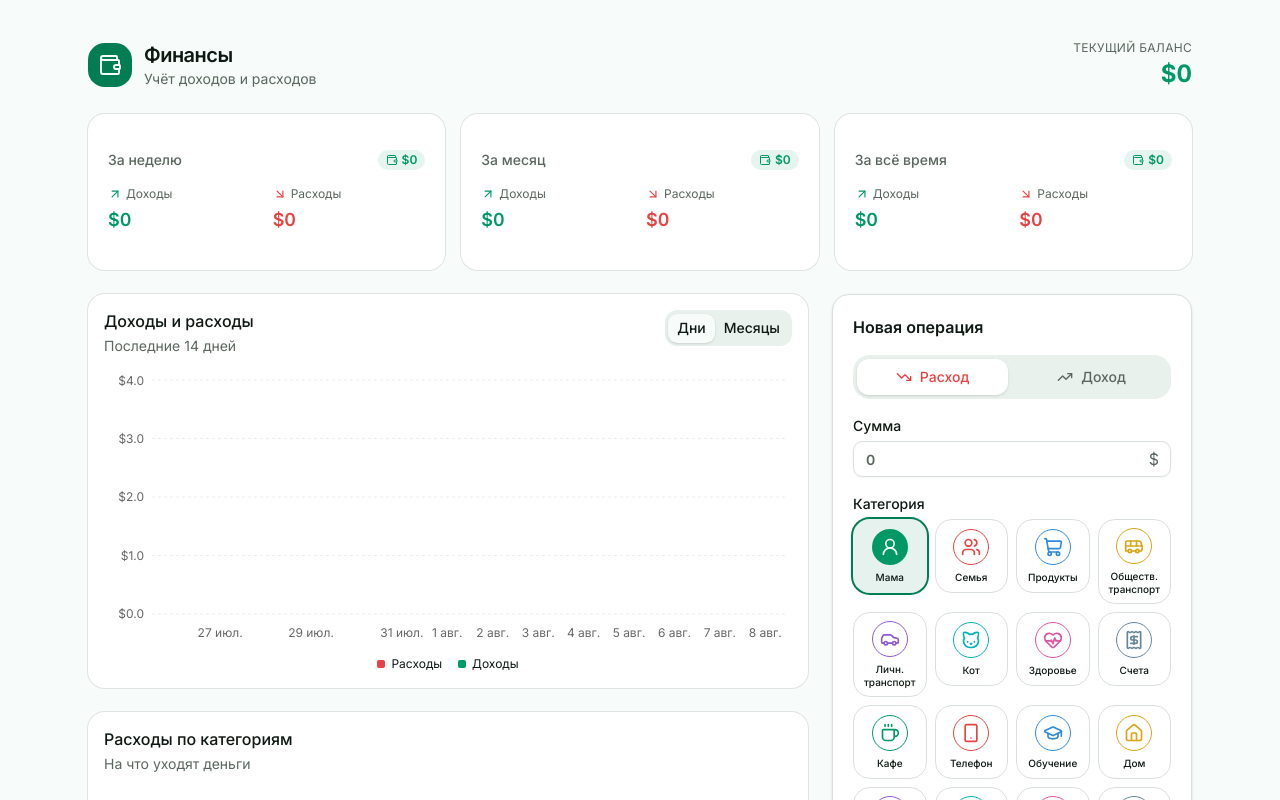
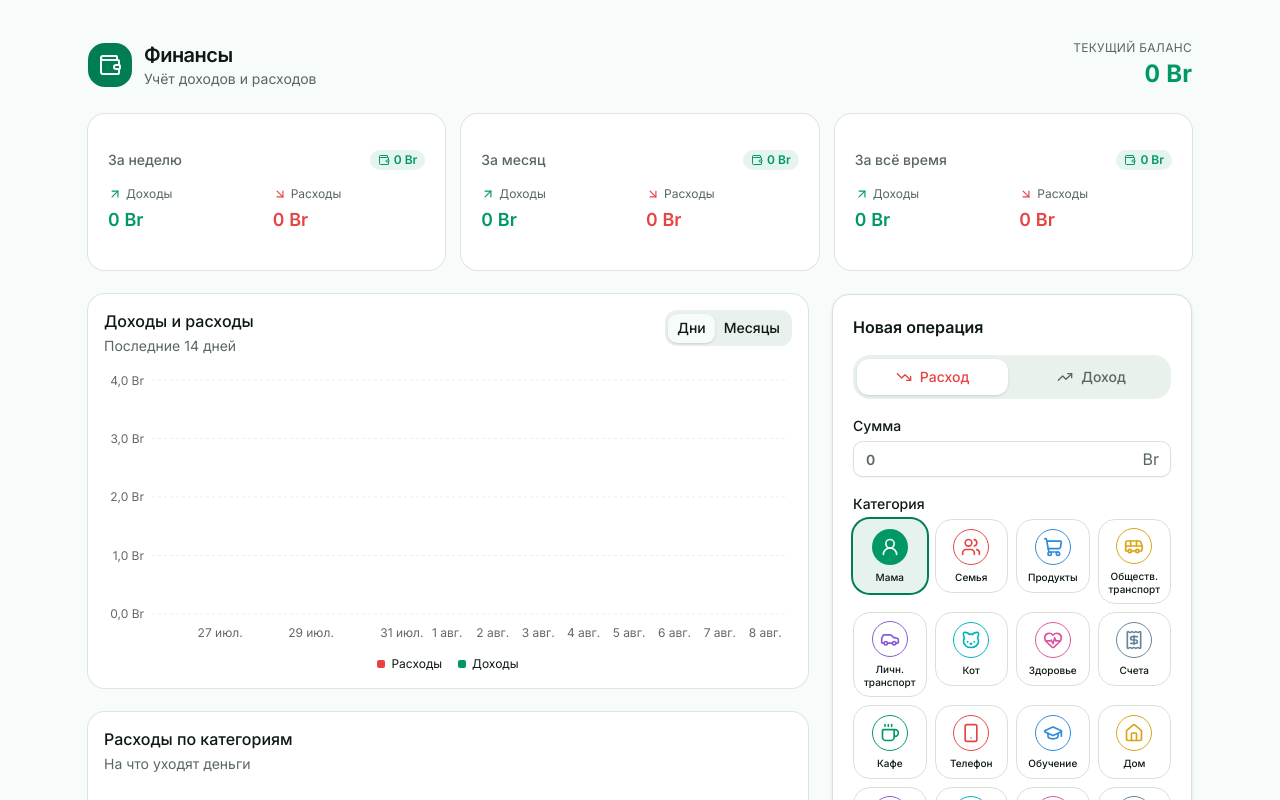
Before and after one commit to KrusJacob/finance-tracker, a Next.js app: page / in a window 1280 px wide. Shown: the top 800 px of the page. Built offline with nearby package versions, Linux system fonts and the light colour scheme.

Commit message:
feat: update currency to Belarusian Ruble in financial components

```diff
--- a/components/transaction-form.tsx
+++ b/components/transaction-form.tsx
@@ -105,7 +105,7 @@ export function TransactionForm({ onAdd }: TransactionFormProps) {
             autoComplete="off"
           />
           <span className="pointer-events-none absolute right-3 top-1/2 -translate-y-1/2 text-muted-foreground">
-            $
+            Br
           </span>
         </div>
       </div>
--- a/components/trend-chart.tsx
+++ b/components/trend-chart.tsx
@@ -21,11 +21,11 @@ const chartConfig = {
 } satisfies ChartConfig
 
 function compactMoney(value: number) {
-  return new Intl.NumberFormat("en-US", {
+  return new Intl.NumberFormat("ru-BY", {
     notation: "compact",
     maximumFractionDigits: 1,
     style: "currency",
-    currency: "USD",
+    currency: "BYN",
   }).format(value)
 }
 
--- a/lib/finance.ts
+++ b/lib/finance.ts
@@ -8,9 +8,9 @@ export interface Totals {
 }
 
 export function formatMoney(value: number): string {
-  return new Intl.NumberFormat("en-US", {
+  return new Intl.NumberFormat("ru-BY", {
     style: "currency",
-    currency: "USD",
+    currency: "BYN",
     maximumFractionDigits: 0,
   }).format(value)
 }
```
